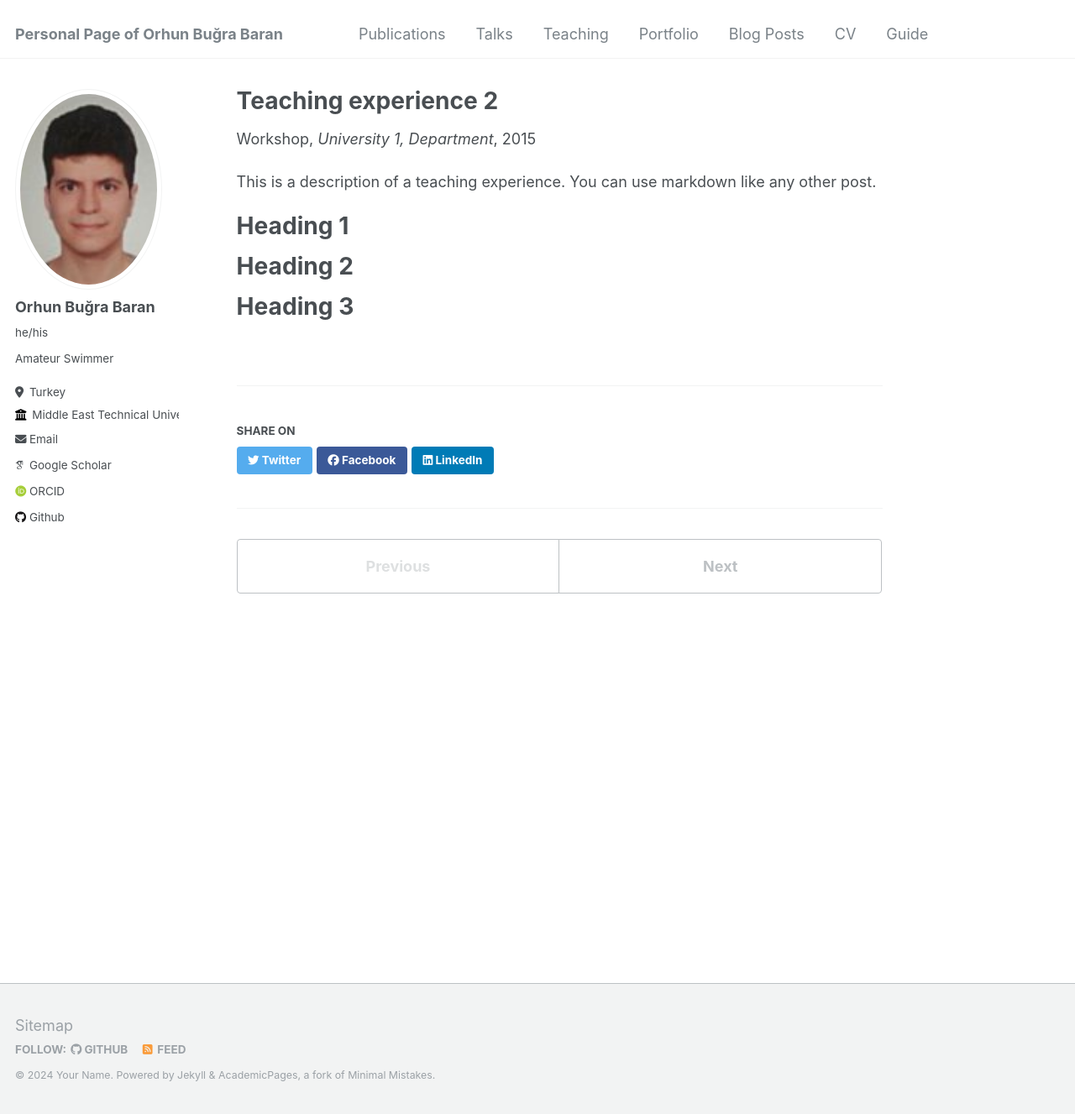
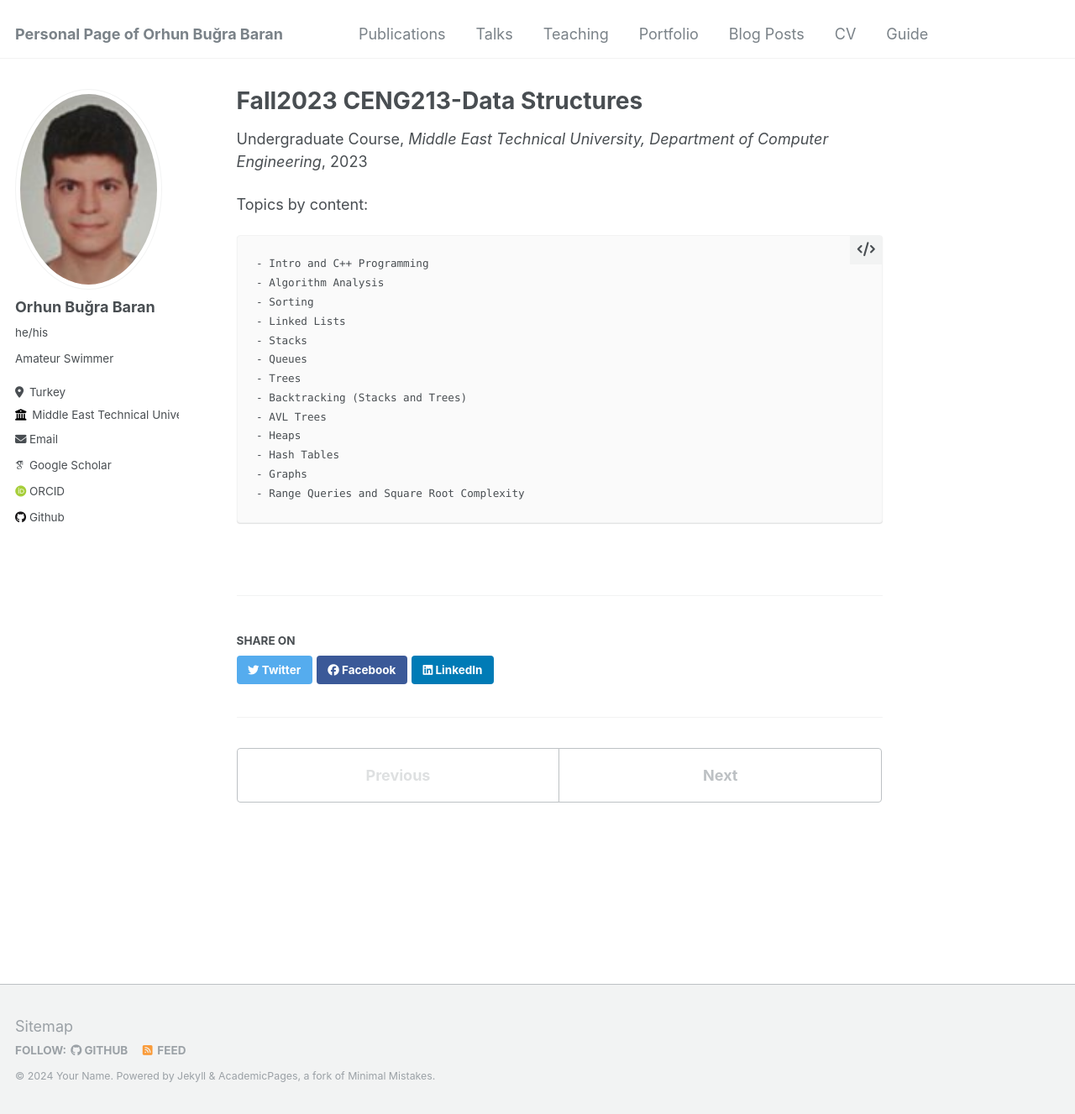
Before and after one commit to bugrabaran/bugrabaran.github.io, a Jekyll site: the page built from _teaching/2015-spring-teaching-2.md, in a window 1280 px wide and 1327 px high. Shown: the whole window at 84% size. Built offline with Jekyll 4.4.1, drawn with Linux system fonts in a browser that asks for light colours; some web fonts are replaced.

Commit message:
Update 2015-spring-teaching-2.md

```diff
--- a/_teaching/2015-spring-teaching-2.md
+++ b/_teaching/2015-spring-teaching-2.md
@@ -1,20 +1,25 @@
 ---
-title: "Teaching experience 2"
+title: "Fall2023 CENG213-Data Structures"
 collection: teaching
-type: "Workshop"
+type: "Undergraduate Course"
 permalink: /teaching/2015-spring-teaching-1
-venue: "University 1, Department"
-date: 2015-01-01
-location: "City, Country"
+venue: "Middle East Technical University, Department of Computer Engineering"
+date: 2023-10-01
+location: "Ankara, Turkey"
 ---
 
-This is a description of a teaching experience. You can use markdown like any other post.
+Topics by content:
 
-Heading 1
-======
-
-Heading 2
-======
-
-Heading 3
-======
+    - Intro and C++ Programming
+    - Algorithm Analysis
+    - Sorting
+    - Linked Lists
+    - Stacks
+    - Queues
+    - Trees
+    - Backtracking (Stacks and Trees)
+    - AVL Trees
+    - Heaps
+    - Hash Tables
+    - Graphs
+    - Range Queries and Square Root Complexity
```
